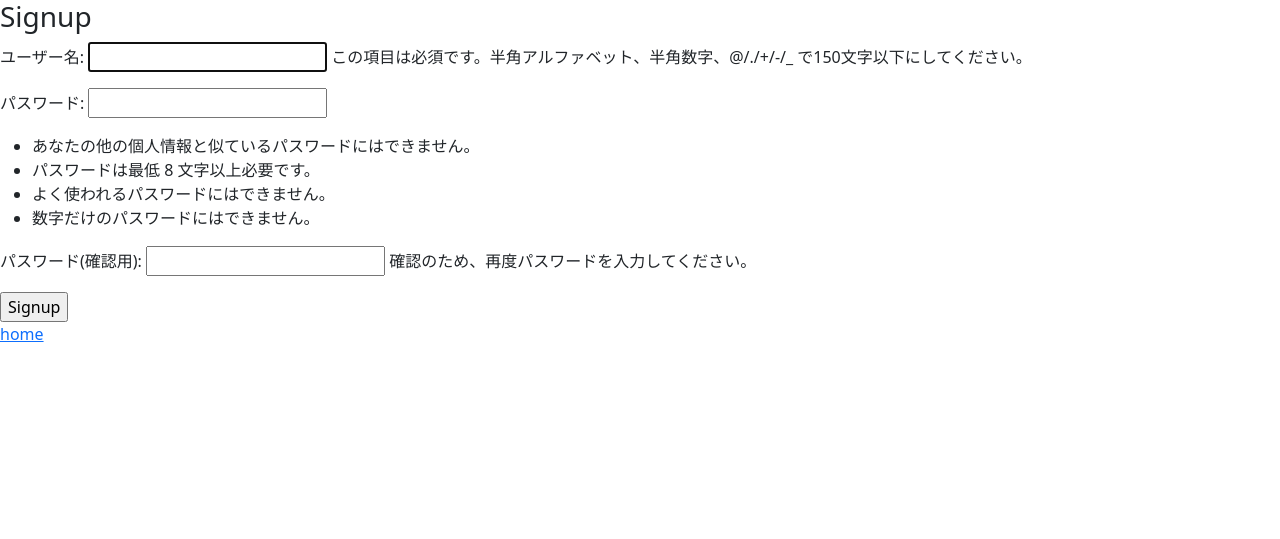
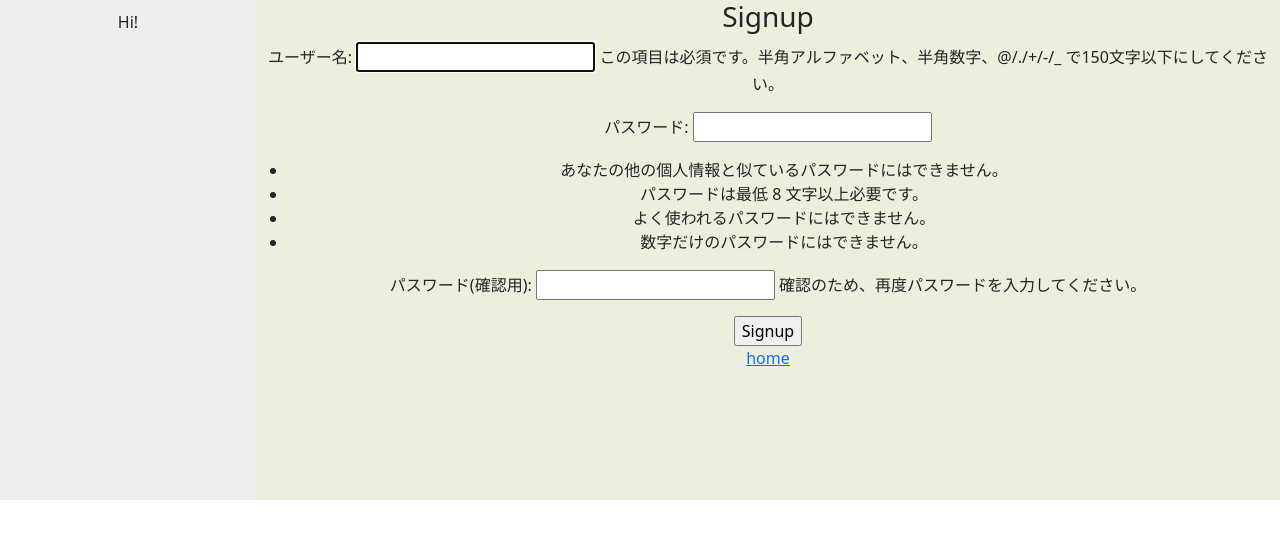
Before and after one commit to Suyuzui/clearskin, a Django app: page /signup/ in a window 1280 px wide. Shown: the top 539 px of the page. Run offline with Django 4.2, Linux system fonts and the light colour scheme.

Commit message:
edit frontend
login.html, css signup.html, signup.css

```diff
--- a/authtest/static/authtest/css/signup.css
+++ b/authtest/static/authtest/css/signup.css
@@ -0,0 +1,22 @@
+#contents {
+    display: flex;
+    margin: 0%;
+}
+
+.left {
+    background-color: #eeeeee;
+    text-align: center;
+    width: 20%;
+    height: 500px;
+    margin: 0%;
+    padding: 10px;
+}
+
+.right {
+    background-color: #eeeedd;
+    width: 80%;
+    height: 500px;
+    margin: 0%;
+    text-align: center;
+    justify-content: center;
+}
--- a/authtest/templates/authtest/signup.html
+++ b/authtest/templates/authtest/signup.html
@@ -5,12 +5,15 @@
 <head>
     <meta charset="UTF-8">
     <meta name="viewport" content="width=device-width, initial-scale=1.0">
-    <link href="https://cdn.jsdelivr.net/npm/bootstrap@5.0.2/dist/css/bootstrap.min.css" rel="stylesheet" integrity="sha384-EVSTQN3/azprG1Anm3QDgpJLIm9Nao0Yz1ztcQTwFspd3yD65VohhpuuCOmLASjC" crossorigin="anonymous">
-    <link rel="stylesheet" href="authtest/css/signup.css">
+    <link rel="stylesheet" href="{% static 'authtest/css/signup.css' %}">
     <title>signup</title>
 </head>
 <body>
-    <div>
+    <div id="contents">
+        <div class="left">
+            <p>Hi!</p>
+        </div>
+        <div class="right">
             <h3>Signup</h3>
             {% if form.errors %}
             <p>Your username and password didn't match. Please try again.</p>
@@ -21,6 +24,9 @@
                 <input type="submit" value="Signup"/>
             </form>
             <p><a href="{% url 'home' %}">home</a></p>
+
         </div>
+    </div>
+    <link href="https://cdn.jsdelivr.net/npm/bootstrap@5.0.2/dist/css/bootstrap.min.css" rel="stylesheet" integrity="sha384-EVSTQN3/azprG1Anm3QDgpJLIm9Nao0Yz1ztcQTwFspd3yD65VohhpuuCOmLASjC" crossorigin="anonymous">
 </body>
 </html>
```
Also changed, not shown: accounts/static/accounts/css/login.css (+22 -0 lines), accounts/templates/registration/login.html (+8 -0 lines), authtest/static/authtest/css/home.css (+22 -0 lines), authtest/templates/authtest/home.html (+7 -1 lines), db.sqlite3. Lines whose indentation alone changed are shown as unchanged.
